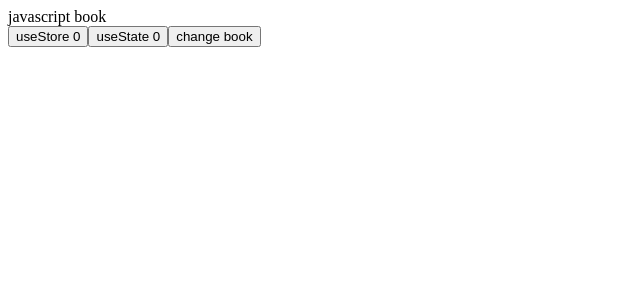
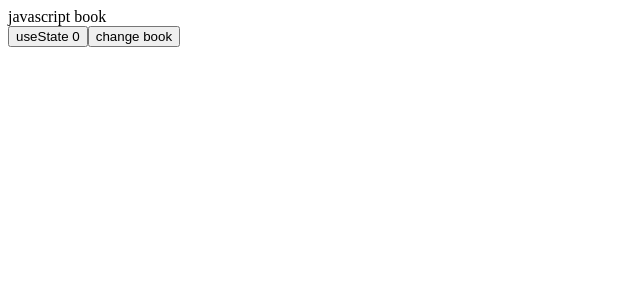
Before and after one commit to lhikarul/mini-zustand, a React (Vite) app: page / in a window 1280 px wide. Shown: the top 300 px of the page, without its empty margins (0-640 px from the left). Built offline with nearby package versions, Linux system fonts and the light colour scheme.

Commit message:
refactor: useStore

```diff
--- a/src/App.tsx
+++ b/src/App.tsx
@@ -14,14 +14,14 @@ const [useStore] = create((set) => ({
 function App() {
   const [title, setTitle] = useState("javascript");
   const book = useStore((state) => state.books[title]);
-  const count = useStore((state) => state.count);
-  const { inc } = useStore((state) => state.actions);
+  // const count = useStore((state) => state.count);
+  // const { inc } = useStore((state) => state.actions);
   const [count2, setCount] = useState(0);
 
   return (
     <div>
       <div>{book}</div>
-      <button onClick={inc}>useStore {count}</button>
+      {/* <button onClick={inc}>useStore {count}</button> */}
       <button onClick={() => setCount(count2 + 1)}>useState {count2}</button>
       <button onClick={() => setTitle("css")}>change book</button>
     </div>
--- a/src/core/index.ts
+++ b/src/core/index.ts
@@ -1,5 +1,7 @@
-import React from "react";
+import React, { useEffect, useReducer, useRef } from "react";
 import shallowEqual from "./shallowEqual";
+
+const reducer = (state, newState) => newState;
 
 export default function create(createState) {
   const listeners = new Set();
@@ -27,39 +29,43 @@ export default function create(createState) {
     state = {};
   };
 
-  function useStore(selector) {
-    // Gets entire state if no selector was passed in
+  function useStore(selector, dependencies) {
+    // State selector gets entire state if no selector was passed in
     const selectState = typeof selector === "function" ? selector : getState;
-    // Using functional initial b/c selected itself could be a function
-    const [stateSlice, setStateSlice] = React.useState(() =>
-      selectState(state)
-    );
-    // Prevent useEffect from needing to run when values change by storing them in a ref object
-    const refs = React.useRef({ stateSlice, selectState }).current;
-    // Update refs when needed and only after view has been updated
-    React.useEffect(() => {
-      refs.stateSlice = stateSlice;
-      refs.selectState = selectState;
-    }, [stateSlice, selectState]);
+    const selectStateRef = useRef(selectState);
+    const dependenciesRef = useRef(dependencies);
+    console.log("state ", state);
+    let [stateSlice, dispatch] = useReducer(reducer, state, selectState);
+
+    if (
+      (!dependencies && selectState !== selectStateRef.current) ||
+      !shallowEqual(dependencies, dependenciesRef.current)
+    )
+      stateSlice = selectState(state);
+
+    // Store in ref to enable updating without rerunning subscribe/unsubscribe
+    const stateSliceRef = useRef(stateSlice);
+
+    // Update refs only after view has been updated
+    useEffect(() => void (selectStateRef.current = selectState), [selectState]);
+    useEffect(() => void (stateSliceRef.current = stateSlice), [stateSlice]);
 
     // Subscribe/unsubscribe to the store only on mount/unmount
-    React.useEffect(() => {
+    useEffect(() => {
       return subscribe(() => {
-        // Get fresh selected state
-        const selected = refs.selectState(state);
-        if (!shallowEqual(refs.stateSlice, selected))
-          // Refresh local slice, functional initial b/c selected itself could be a function
-          setStateSlice(() => selected);
+        // Use the last selector passed to useStore to get current state slice
+        const selectedSlice = selectStateRef.current(state);
+        // Shallow compare previous state slice with current and rerender only if changed
+        if (!shallowEqual(stateSliceRef.current, selectedSlice))
+          dispatch(selectedSlice);
       });
     }, []);
 
-    // Returning the selected state slice
     return stateSlice;
   }
 
   let state = createState(setState, getState);
   const api = { destroy, getState, setState, subscribe };
-  const result: [typeof useStore, typeof api] = [useStore, api];
 
-  return result;
+  return [useStore, api];
 }
```
